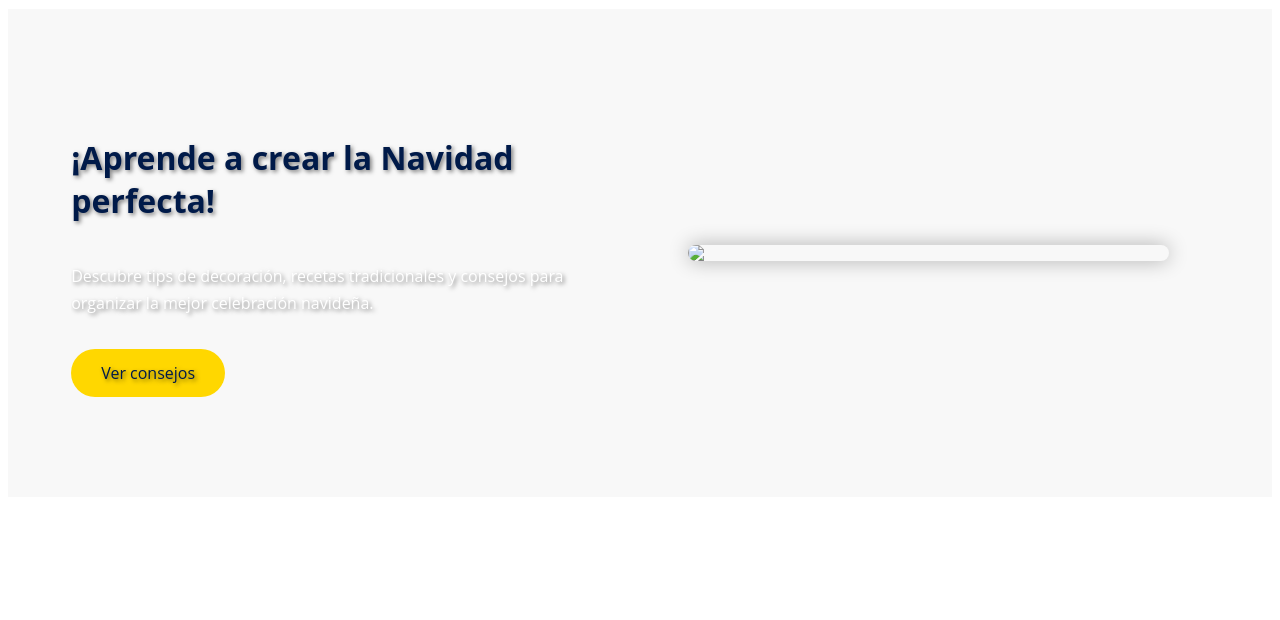
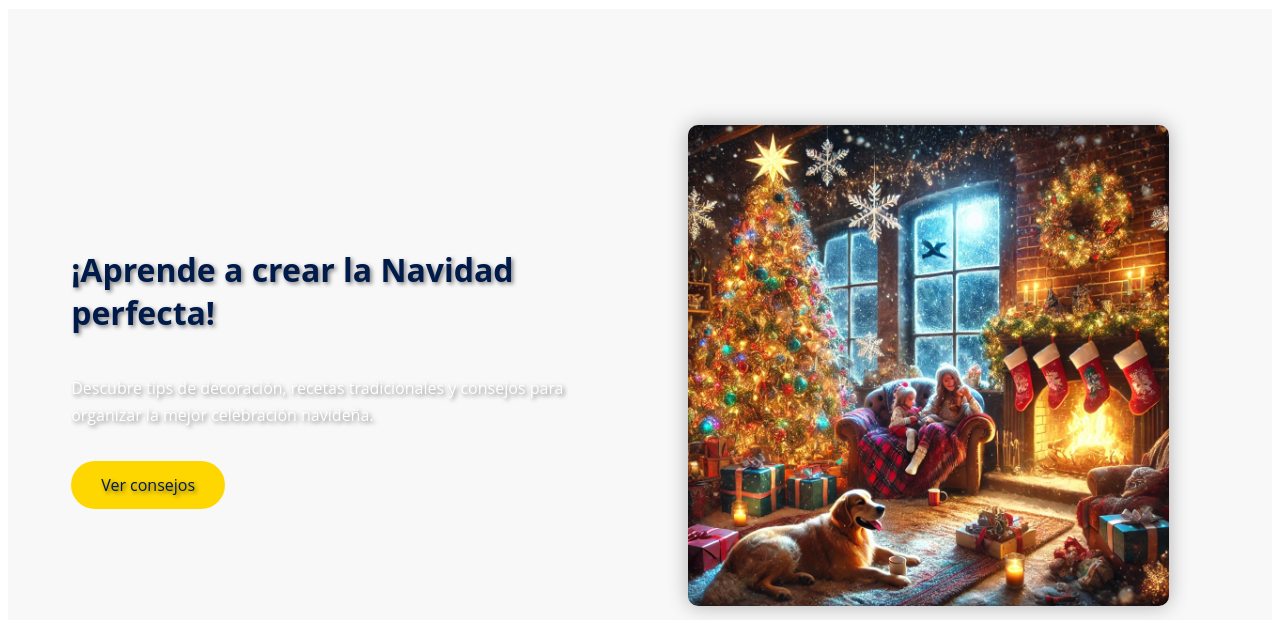
Before and after one commit to fury2222/sitio-web-tatto, a plain HTML site: page navidad.html in a window 1280 px wide. Shown: the part 1720-2340 px from the top of the page. Drawn offline with Linux system fonts and the light colour scheme; a script that the page names is missing.

Commit message:
Samuel Casafus Cartagena
la unica mierda que hize

```diff
--- a/navidad.html
+++ b/navidad.html
@@ -78,7 +78,7 @@
                 </div>
 
                 <figure class="knowledge_picture">
-                    <img src="./imagen/decoracion-navidad.jpg" class="knowledge_img">
+                    <img src="./imagen/Imagen de WhatsApp 2024-11-24 a las 14.11.50_2c0ec308.jpg" class="knowledge_img">
                 </figure>
             </div>
         </section>
```
Also changed, not shown: imagen/Imagen de WhatsApp 2024-11-24 a las 14.11.50_2c0ec308.jpg (added).
